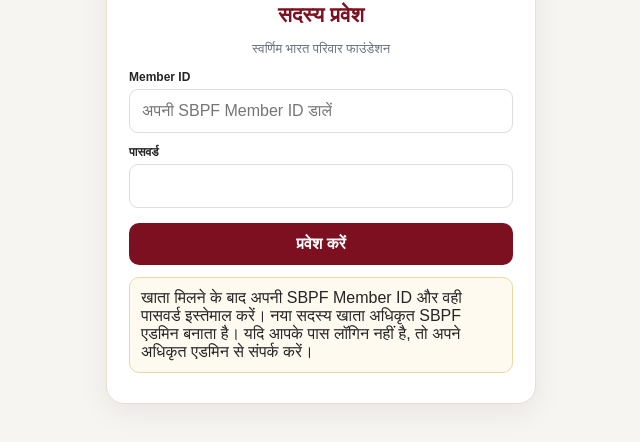
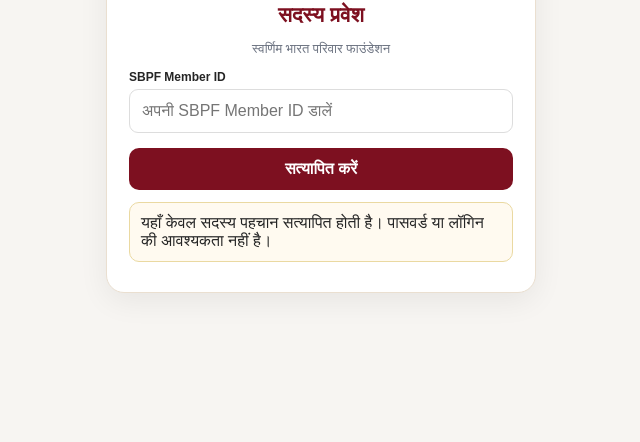
Before and after one commit to sanjeevtiwari8585-design/Sbpf, a plain HTML site: page member-panel.html in a window 1280 px wide. Shown: the part 218-660 px from the top of the page, without its empty margins (319-959 px from the left). Drawn offline with Linux system fonts and the light colour scheme.

Commit message:
Change member panel entry to Member ID verification only

```diff
--- a/member-panel.html
+++ b/member-panel.html
@@ -57,11 +57,10 @@
   <img id="authLogo" class="authLogo" alt="SBPF">
   <h1>सदस्य प्रवेश</h1>
   <p style="text-align:center;color:#6b7280;font-size:13px">स्वर्णिम भारत परिवार फाउंडेशन</p>
-  <div id="authMsg"></div>
-  <label>Member ID</label><input id="email" type="text" autocomplete="username" placeholder="अपनी SBPF Member ID डालें" autocapitalize="characters">
-  <label>पासवर्ड</label><input id="password" type="password" autocomplete="current-password">
-  <button id="loginBtn" class="primary" type="button">प्रवेश करें</button>
-  <div class="notice" style="margin-top:12px">खाता मिलने के बाद अपनी SBPF Member ID और वही पासवर्ड इस्तेमाल करें। नया सदस्य खाता अधिकृत SBPF एडमिन बनाता है। यदि आपके पास लॉगिन नहीं है, तो अपने अधिकृत एडमिन से संपर्क करें।</div>
+  <div id="authMsg" aria-live="polite"></div>
+  <label for="email">SBPF Member ID</label><input id="email" type="text" inputmode="text" autocomplete="off" placeholder="अपनी SBPF Member ID डालें" autocapitalize="characters" spellcheck="false" maxlength="40">
+  <button id="loginBtn" class="primary" type="button">सत्यापित करें</button>
+  <div class="notice" style="margin-top:12px">यहाँ केवल सदस्य पहचान सत्यापित होती है। पासवर्ड या लॉगिन की आवश्यकता नहीं है।</div>
  </div>
 </div>
 <div id="app" class="app hidden">
@@ -136,7 +135,7 @@
 async function rpc(name,body={}){return api('/rest/v1/rpc/'+name,{method:'POST',headers:{'Content-Type':'application/json'},body:JSON.stringify(body)})}
 async function branding(){const src='/public/assets/%E0%A4%B8%E0%A5%8D%E0%A4%B5%E0%A4%B0%E0%A5%8D%E0%A4%A3%E0%A4%BF%E0%A4%AE%20%E0%A4%AD%E0%A4%BE%E0%A4%B0%E0%A4%A4%20%E0%A4%AA%E0%A4%B0%E0%A4%BF%E0%A4%B5%E0%A4%BE%E0%A4%B0%20%E0%A4%AB%E0%A4%BE%E0%A4%89%E0%A4%82%E0%A4%A1%E0%A5%87%E0%A4%B6%E0%A4%A8%20%E0%A4%AA%E0%A5%8D%E0%A4%B0%E0%A4%A4%E0%A5%80%E0%A4%95.png';$('logo').src=src;$('authLogo').src=src;}
 function msg(t,c=''){ $('authMsg').innerHTML='<div class="notice '+c+'">'+esc(t)+'</div>'}
-async function login(){const b=$('loginBtn');b.disabled=true;b.textContent='प्रवेश हो रहा है...';try{const member_id=$('email').value.trim().toUpperCase(),password=$('password').value;if(!member_id||!password)throw Error('Member ID और पासवर्ड दोनों भरें।');const j=await api('/functions/v1/member-id-login',{method:'POST',headers:{'Content-Type':'application/json'},body:JSON.stringify({member_id,password})});if(!j.access_token)throw Error(j.error||'Member ID या पासवर्ड सही नहीं है।');token=j.access_token;localStorage.setItem('sbpf_access_token',token);if(j.refresh_token)localStorage.setItem('sbpf_refresh_token',j.refresh_token);await load()}catch(e){msg('Login में समस्या: '+e.message,'error')}finally{b.disabled=false;b.textContent='प्रवेश करें'}}
+async function login(){const b=$('loginBtn');b.disabled=true;b.textContent='सत्यापन हो रहा है…';try{const member_id=$('email').value.trim().toUpperCase();if(!member_id)throw Error('SBPF Member ID दर्ज करें।');const response=await fetch(URL+'/functions/v1/member-id-verify',{method:'POST',headers:{'apikey':KEY,'Content-Type':'application/json'},body:JSON.stringify({member_id})});let j={};try{j=await response.json()}catch{}if(!response.ok||!j.verified)throw Error(j.error||'यह Member ID सत्यापित नहीं हो सकी।');const c=j.checks||{};const lines=['✓ SBPF Member ID सत्यापित है','सदस्यता: '+(c.membership_active?'सक्रिय':'लंबित'),'भुगतान: '+(c.payment_verified?'सत्यापित':'लंबित'),'KYC: '+(c.kyc_verified?'सत्यापित':'लंबित'),'वार्षिक सत्यापन: '+(c.annual_verification_valid?'सत्यापित':'लंबित'),j.fully_verified?'समग्र स्थिति: पूर्ण सत्यापित':'समग्र स्थिति: कुछ सत्यापन लंबित'];msg(lines.join('\\n'),'success')}catch(e){msg(e.message,'error')}finally{b.disabled=false;b.textContent='सत्यापित करें'}}
 async function load(){try{
  const currentUser=await api('/auth/v1/user');
  if(!currentUser?.id)throw Error('लॉगिन सत्यापित नहीं हुआ। कृपया दोबारा प्रवेश करें।');
@@ -722,9 +721,8 @@
 async function updatesView(){const [news,videos]=await Promise.all([api('/rest/v1/news?published=eq.true&select=title,content,created_at&order=created_at.desc&limit=10'),api('/rest/v1/videos?published=eq.true&select=title,video_url,description,created_at&order=created_at.desc&limit=10')]);let h='';(news||[]).forEach(x=>h+='<div class="panel"><b>'+esc(x.title)+'</b><p style="font-size:13px">'+esc(x.content)+'</p></div>');(videos||[]).forEach(x=>h+='<div class="panel"><b>🎥 '+esc(x.title)+'</b><p style="font-size:12px">'+esc(x.description)+'</p><a target="_blank" href="'+esc(x.video_url)+'">वीडियो देखें</a></div>');$('viewBody').innerHTML=h||'<div class="panel empty">अभी कोई update उपलब्ध नहीं है।</div>'}
 function logout(){token='';localStorage.removeItem('sbpf_access_token');location.reload()}
 $('loginBtn').onclick=login;
-$('password').addEventListener('keydown',e=>{if(e.key==='Enter')login()});
+$('email').addEventListener('keydown',e=>{if(e.key==='Enter')login()});
 branding();
-if(token)load();
 </script>
 </body>
 </html>
```
